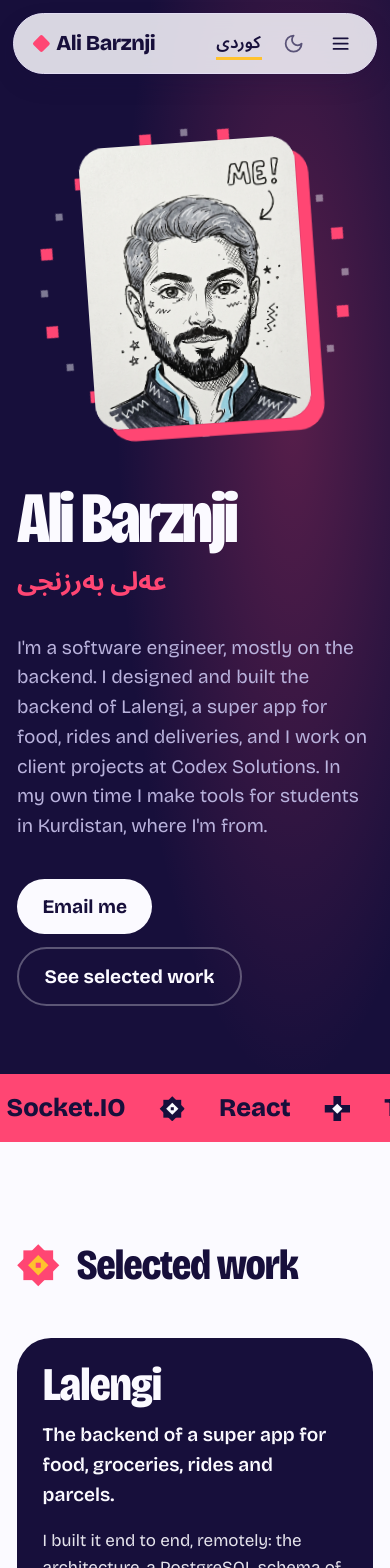
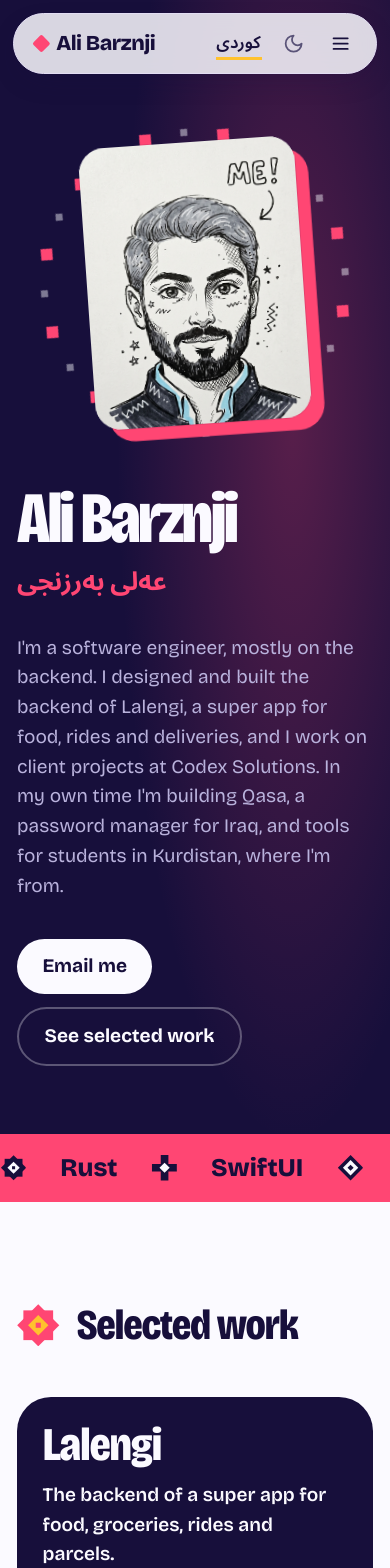
Before and after one commit to Ali559/portfolio, a Next.js app: page / in a window 390 px wide. Shown: the top 1568 px of the page. Built offline with nearby package versions, Linux system fonts and the light colour scheme.

Commit message:
Add Qasa to selected work
Show the password manager in English and Sorani with a phone screen of
the app behind a diagram of its Rust API, worker and VPN agent, and
mention it in the hero.

Co-Authored-By: Claude Opus 5.5 <noreply@anthropic.com>

```diff
--- a/src/components/home/SystemDiagram.tsx
+++ b/src/components/home/SystemDiagram.tsx
@@ -70,6 +70,24 @@ const diagrams: Record<NonNullable<CaseStudy['diagram']>, Diagram> = {
       { from: 'socket', to: 'redis', both: true, built: true },
       { from: 'redis', to: 'cron', both: true, built: true },
       { from: 'redis', to: 'push', built: true },
+    ],
+  },
+  qasa: {
+    nodes: [
+      { id: 'apps', label: 'iOS, Android', x: 16, y: 144, w: 132, built: true },
+      { id: 'api', label: 'Rust API', x: 196, y: 64, w: 128, built: true },
+      { id: 'worker', label: 'Worker', x: 196, y: 224, w: 128, built: true },
+      { id: 'pg', label: 'PostgreSQL', x: 372, y: 24, w: 172 },
+      { id: 'vpn', label: 'VPN agent', x: 372, y: 144, w: 172, built: true },
+      { id: 'wallets', label: 'Iraqi wallets', x: 372, y: 264, w: 172 },
+    ],
+    edges: [
+      { from: 'apps', to: 'api', both: true, built: true },
+      { from: 'apps', to: 'vpn', built: true },
+      { from: 'api', to: 'pg', both: true, built: true },
+      { from: 'api', to: 'vpn', both: true, built: true },
+      { from: 'worker', to: 'pg', both: true, built: true },
+      { from: 'worker', to: 'wallets', built: true },
     ],
   },
   inzpiri: {
--- a/src/components/home/WorkStack.tsx
+++ b/src/components/home/WorkStack.tsx
@@ -36,6 +36,12 @@ const themes: Record<string, Theme> = {
     link: 'var(--paper)',
     accent: '#5b3df5',
     accentText: '#ffffff',
+  },
+  qasa: {
+    panel: 'bg-ink text-paper ring-1 ring-paper/10 dark:bg-card',
+    link: 'var(--jade)',
+    accent: '#4edea3',
+    accentText: '#170f3b',
   },
   zankoline: { panel: 'bg-grape text-paper', link: 'var(--saffron)', accent: '', accentText: '' },
   inzpiri: {
@@ -157,6 +163,30 @@ function Visual({ item, theme, legend }: { item: CaseStudy; theme: Theme; legend
       accentText={theme.accentText}
     />
   )
+
+  // A phone showing the app behind, with the system drawn over it.
+  if (item.phone) {
+    return (
+      <div className="relative py-4">
+        <div
+          dir="ltr"
+          className="w-[34%] rotate-[-4deg] overflow-hidden rounded-[1.75rem] bg-ink p-1.5 shadow-[0_40px_80px_-30px_rgb(0_0_0/0.7)] ring-1 ring-paper/20"
+        >
+          <Image
+            src={item.phone.src}
+            alt=""
+            width={item.phone.width}
+            height={item.phone.height}
+            sizes="(min-width: 1024px) 14rem, 34vw"
+            className="h-auto w-full rounded-[1.4rem]"
+          />
+        </div>
+        <div className="absolute end-0 top-1/2 w-[78%] -translate-y-1/2 rotate-[1.5deg]">
+          {diagram}
+        </div>
+      </div>
+    )
+  }
 
   // A screenshot of the client's site behind, with the system drawn over it.
   if (item.image) {
--- a/src/data/content.ts
+++ b/src/data/content.ts
@@ -19,7 +19,9 @@ export interface CaseStudy {
   story: string
   stack: string[]
   image?: { src: string; width: number; height: number }
-  diagram?: 'lalengi' | 'codex' | 'inzpiri' | 'seeyou' | 'smart-pricer'
+  /** A phone screen of the app, shown behind the diagram. */
+  phone?: { src: string; width: number; height: number }
+  diagram?: 'lalengi' | 'codex' | 'qasa' | 'inzpiri' | 'seeyou' | 'smart-pricer'
   links: { label: string; href: string }[]
 }
 
@@ -68,7 +70,7 @@ const en: SiteContent = {
   theme: { toDark: 'Switch to dark theme', toLight: 'Switch to light theme' },
   menu: { open: 'Open menu', close: 'Close menu' },
   hero: {
-    lede: "I'm a software engineer, mostly on the backend. I designed and built the backend of Lalengi, a super app for food, rides and deliveries, and I work on client projects at Codex Solutions. In my own time I make tools for students in Kurdistan, where I'm from.",
+    lede: "I'm a software engineer, mostly on the backend. I designed and built the backend of Lalengi, a super app for food, rides and deliveries, and I work on client projects at Codex Solutions. In my own time I'm building Qasa, a password manager for Iraq, and tools for students in Kurdistan, where I'm from.",
     emailMe: 'Email me',
     seeWork: 'See selected work',
   },
@@ -96,6 +98,20 @@ const en: SiteContent = {
           "On one of Codex's client projects I took the backend from a single app to four processes: the REST API, a Socket.IO gateway, a push notification service and a cron service, all talking through Redis queues. Along the way I added Redis caching and dependency injection throughout, so each part can be deployed and scaled separately.",
         stack: ['NestJS', 'Redis', 'BullMQ', 'Socket.IO'],
         links: [{ label: 'Visit Codex', href: 'https://codexsolutions.io/' }],
+      },
+      {
+        id: 'qasa',
+        diagram: 'qasa',
+        phone: { src: '/img/projects/qasa-en.webp', width: 600, height: 1304 },
+        name: 'Qasa',
+        summary: 'A password manager for iOS and Android whose vault never leaves the phone.',
+        story:
+          "Qasa is my own product, paid for through Iraqi wallets. Every password is encrypted on the device and stays there. The Rust server never sees the vault: it only meters devices and sells Premium, which adds a WireGuard VPN, more devices and a breached-password check. I built all of it: the Axum API and its worker, the agent that keeps each VPN node's peers in sync, the native iOS and Android apps and a Vue admin dashboard.",
+        stack: ['Rust', 'PostgreSQL', 'SwiftUI', 'Kotlin', 'WireGuard'],
+        links: [
+          { label: 'Visit Qasa', href: 'https://qasa-app.com' },
+          { label: 'Source', href: 'https://github.com/Ali559/Qasa' },
+        ],
       },
       {
         id: 'zankoline',
@@ -220,7 +236,7 @@ const ckb: SiteContent = {
   theme: { toDark: 'گۆڕین بۆ ڕووکاری تاریک', toLight: 'گۆڕین بۆ ڕووکاری ڕووناک' },
   menu: { open: 'کردنەوەی لیست', close: 'داخستنی لیست' },
   hero: {
-    lede: 'من ئەندازیاری نەرمەکاڵام و زیاتر لەسەر باکئێند کار دەکەم. باکئێندی Lalengi م دیزاین کرد و دروستم کرد، سوپەر ئەپێک بۆ خواردن و تاکسی و گەیاندن، و لە Codex Solutions لەسەر پرۆژەی کڕیارەکان کار دەکەم. لە کاتی خۆمدا ئامراز بۆ قوتابیانی کوردستان دروست دەکەم، کە نیشتمانی خۆمە.',
+    lede: 'من ئەندازیاری نەرمەکاڵام و زیاتر لەسەر باکئێند کار دەکەم. باکئێندی Lalengi م دیزاین کرد و دروستم کرد، سوپەر ئەپێک بۆ خواردن و تاکسی و گەیاندن، و لە Codex Solutions لەسەر پرۆژەی کڕیارەکان کار دەکەم. لە کاتی خۆمدا Qasa دروست دەکەم، بەڕێوەبەرێکی وشەی نهێنی بۆ عێراق، لەگەڵ ئامراز بۆ قوتابیانی کوردستان، کە نیشتمانی خۆمە.',
     emailMe: 'ئیمەیڵم بۆ بنێرە',
     seeWork: 'کارە هەڵبژێردراوەکان ببینە',
   },
@@ -248,6 +264,21 @@ const ckb: SiteContent = {
           'لە یەکێک لە پرۆژەکانی کڕیارانی Codex، باکئێندەکەم لە یەک ئەپەوە کرد بە چوار پرۆسێس: REST API، دەروازەیەکی Socket.IO، سێرڤیسی ئاگادارکردنەوە و سێرڤیسی cron، کە هەموویان لە ڕێگەی ڕیزەکانی Redis ـەوە قسە لەگەڵ یەکتر دەکەن. هاوکات کاشکردن بە Redis و dependency injection م لە هەموو بەشەکاندا زیاد کرد، بۆ ئەوەی هەر بەشێک بە جیا دابنرێت و گەورە بکرێت.',
         stack: ['NestJS', 'Redis', 'BullMQ', 'Socket.IO'],
         links: [{ label: 'سەردانی Codex بکە', href: 'https://codexsolutions.io/' }],
+      },
+      {
+        id: 'qasa',
+        diagram: 'qasa',
+        phone: { src: '/img/projects/qasa-ckb.webp', width: 600, height: 1304 },
+        name: 'Qasa',
+        summary:
+          'بەڕێوەبەرێکی وشەی نهێنی بۆ iOS و Android کە ڤۆڵتەکەی هەرگیز لە مۆبایلەکە دەرناچێت.',
+        story:
+          'Qasa بەرهەمی خۆمە و پارەکەی لە ڕێگەی جزدانە ئەلیکترۆنییەکانی عێراقەوە دەدرێت. هەموو وشەیەکی نهێنی لەسەر ئامێرەکە شفرە دەکرێت و هەر لەوێ دەمێنێتەوە. سێرڤەرەکەی Rust هەرگیز ڤۆڵتەکە نابینێت: تەنها ئامێرەکان دەژمێرێت و Premium دەفرۆشێت، کە VPN ی WireGuard و ئامێری زیاتر و پشکنینی وشە نهێنییە دزەکراوەکان زیاد دەکات. هەمووی خۆم دروستم کرد: API ی Axum و workerەکەی، ئەو agentـەی لیستی peerەکانی هەر سێرڤەرێکی VPN ڕێک دەخات، ئەپە ڕەسەنەکانی iOS و Android و داشبۆردێکی بەڕێوەبردن بە Vue.',
+        stack: ['Rust', 'PostgreSQL', 'SwiftUI', 'Kotlin', 'WireGuard'],
+        links: [
+          { label: 'سەردانی Qasa بکە', href: 'https://qasa-app.com' },
+          { label: 'کۆد', href: 'https://github.com/Ali559/Qasa' },
+        ],
       },
       {
         id: 'zankoline',
```
Also changed, not shown: public/img/projects/qasa-ckb.webp (added), public/img/projects/qasa-en.webp (added).
